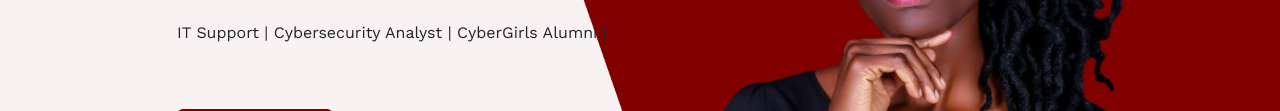
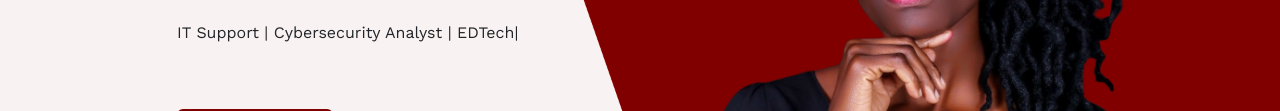
Before and after one commit to angeliah/Portfolio, a plain HTML site: page index.html in a window 1280 px wide. Shown: the part 377-488 px from the top of the page. Drawn offline with nearby package versions, Linux system fonts and the light colour scheme.

Commit message:
Update index.html

```diff
--- a/index.html
+++ b/index.html
@@ -57,7 +57,7 @@
               <h1 class="mb-4">Angelia Owango</h1>
               <h4 class="mb-4">SOC Analyst & IT Practitioner</h4>
               <p class="mb-4">Driven to Excel as a SOC Analyst | Incident detection and Response | Identifying and Neutralizing Security Threats |
-              </p><p> IT Support | Cybersecurity Analyst | CyberGirls Alumni |</p>
+              </p><p> IT Support | Cybersecurity Analyst | EDTech|</p>
               <a href="#experience" class="mt-5 btn btn-primary">Hire Me</a>
             </div>
           <div class="col-md-6">
```
